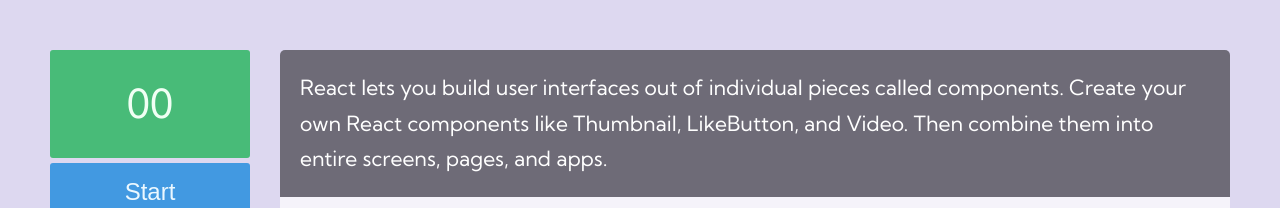
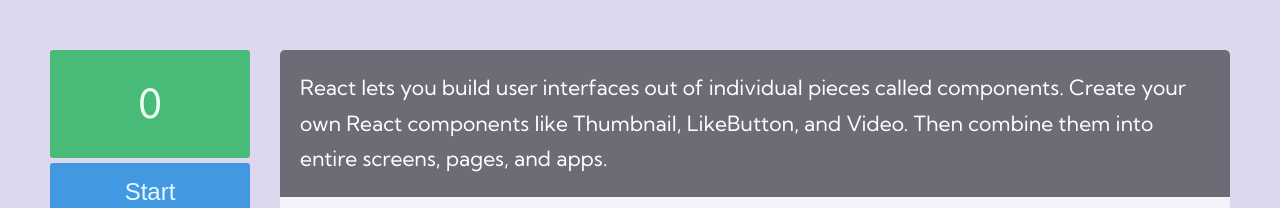
Before and after one commit to codecamp-prem/React-Coding-Interview, a React (Vite) app: page / in a window 1280 px wide. Shown: the top 208 px of the page. Built offline with nearby package versions, Linux system fonts and the light colour scheme.

Commit message:
create custom hook to countdowntimer

```diff
--- a/src/Typing/Typing.tsx
+++ b/src/Typing/Typing.tsx
@@ -1,6 +1,9 @@
 import { useEffect, useState } from "react";
+import useCountDownHook from "../hooks/useCountDownHook";
+
 import "./typing.css";
 
+const secondsToCount = 10;
 const paragraph = `React lets you build user interfaces out of individual pieces called components. Create your own React components like Thumbnail, LikeButton, and Video. Then combine them into entire screens, pages, and apps.`;
 
 const findDiffTypos = (str1: string, str2: string) => {
@@ -14,6 +17,10 @@
 };
 
 const Typing = () => {
+  const [timeLeft, { start, reset }] = useCountDownHook(
+    secondsToCount * 1000,
+    100
+  );
   const [typedText, setTypedText] = useState("");
   const [typoIndexArray, setTypoIndex] = useState<number[]>([]);
 
@@ -28,9 +35,13 @@
     <div className="app">
       {/* sidebar */}
       <div className="sidebar">
-        <div className="timer">00</div>
-        <button className="start">Start</button>
-        <button className="reset">Reset</button>
+        <div className="timer">{timeLeft}</div>
+        <button className="start" onClick={() => start()}>
+          Start
+        </button>
+        <button className="reset" onClick={() => reset()}>
+          Reset
+        </button>
       </div>
 
       <div className="content">
--- /dev/null
+++ b/src/hooks/index.ts
@@ -0,0 +1 @@
+export { default as useCountDown } from "./useCountDown";
--- /dev/null
+++ b/src/hooks/useCountDownHook.ts
@@ -0,0 +1,96 @@
+import { useCallback, useEffect, useMemo, useRef, useState } from "react";
+
+const useCountDownHook = (
+  timeToCount: number = 60 * 1000,
+  interval: number = 1000
+): [
+  number,
+  {
+    start: (ttc?: number) => void;
+    pause: () => void;
+    resume: () => void;
+    reset: () => void;
+  }
+] => {
+  const [timeLeft, setTimeLeft] = useState<number>(0);
+  const timer = useRef<any>({});
+
+  const run = useCallback(
+    (ts: number) => {
+      if (!timer.current.started) {
+        timer.current.started = ts;
+        timer.current.lastInterval = ts;
+      }
+
+      const localInterval = Math.min(
+        interval,
+        timer.current.timeLeft || Infinity
+      );
+      if (ts - timer.current.lastInterval >= localInterval) {
+        timer.current.lastInterval += localInterval;
+        setTimeLeft((timeLeft) => {
+          timer.current.timeLeft = timeLeft - localInterval;
+          return timer.current.timeLeft;
+        });
+      }
+
+      if (ts - timer.current.started < timer.current.timeToCount) {
+        timer.current.requestId = window.requestAnimationFrame(run);
+      } else {
+        timer.current = {};
+        setTimeLeft(0);
+      }
+    },
+    [interval]
+  );
+
+  const start = useCallback(
+    (ttc?: number) => {
+      window.cancelAnimationFrame(timer.current.requestId);
+
+      const newTimeToCount = ttc !== undefined ? ttc : timeToCount;
+      timer.current.started = null;
+      timer.current.lastInterval = null;
+      timer.current.timeToCount = newTimeToCount;
+      timer.current.requestId = window.requestAnimationFrame(run);
+
+      setTimeLeft(newTimeToCount);
+    },
+    [run, timeToCount]
+  );
+
+  const pause = useCallback(() => {
+    window.cancelAnimationFrame(timer.current.requestId);
+    timer.current.started = null;
+    timer.current.lastInterval = null;
+    timer.current.timeToCount = timer.current.timeLeft;
+  }, []);
+
+  const resume = useCallback(() => {
+    if (!timer.current.started && timer.current.timeLeft > 0) {
+      window.cancelAnimationFrame(timer.current.requestId);
+      timer.current.requestId = window.requestAnimationFrame(run);
+    }
+  }, [run]);
+
+  const reset = useCallback(() => {
+    if (timer.current.timeLeft) {
+      window.cancelAnimationFrame(timer.current.requestId);
+      timer.current = {};
+      setTimeLeft(0);
+    }
+  }, []);
+
+  const actions = useMemo(
+    () => ({ start, pause, resume, reset }),
+    [start, pause, resume, reset]
+  );
+
+  useEffect(() => {
+    return () => window.cancelAnimationFrame(timer.current.requestId);
+  }, []);
+
+  return [timeLeft, actions];
+};
+
+export default useCountDownHook;
```
